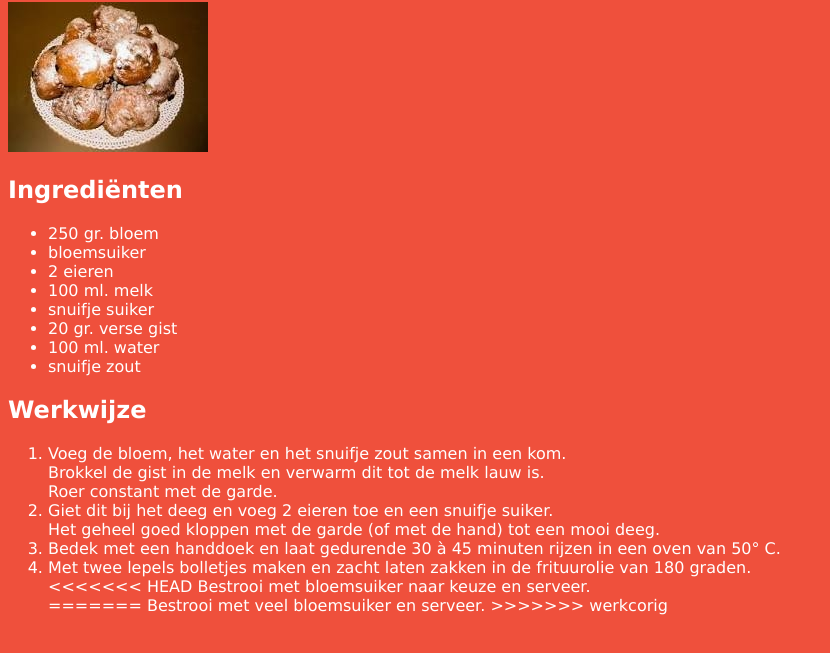
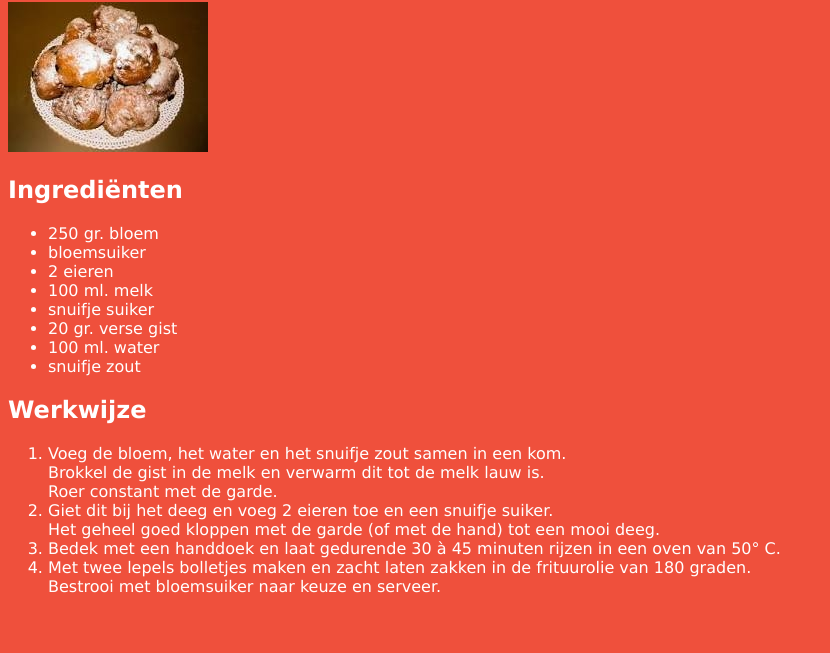
Before and after one commit to afafongit/recepten, a plain HTML site: page oliebollen.html in a window 1280 px wide. Shown: the part 79-732 px from the top of the page, without its empty margins (0-830 px from the left). Drawn offline with Linux system fonts and the light colour scheme; files whose address does not match are found by name.

Commit message:
oliebollen suiker naar keuze

```diff
--- a/oliebollen.html
+++ b/oliebollen.html
@@ -28,11 +28,9 @@ Roer constant met de garde.</li>
 Het geheel goed kloppen met de garde (of met de hand) tot een mooi deeg.</li>
 <li>Bedek met een handdoek en laat gedurende 30 à 45 minuten rijzen in een oven van 50° C.</li>
 <li>Met twee lepels bolletjes maken en zacht laten zakken in de frituurolie van 180 graden.<br>
-<<<<<<< HEAD
+
 Bestrooi met bloemsuiker naar keuze en serveer.</li>
-=======
-Bestrooi met veel bloemsuiker en serveer.</li>
->>>>>>> werkcorig
+
 </ol>
 </body>
 </html>
```
